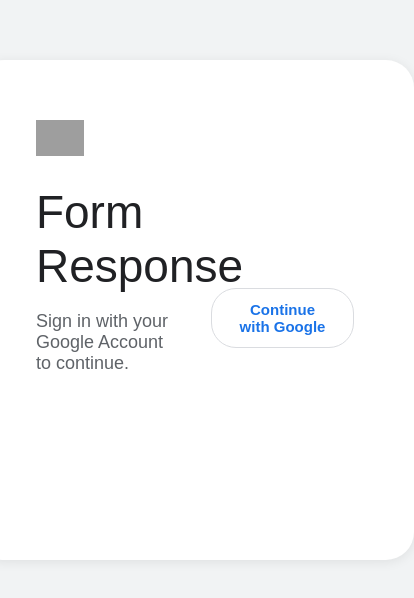
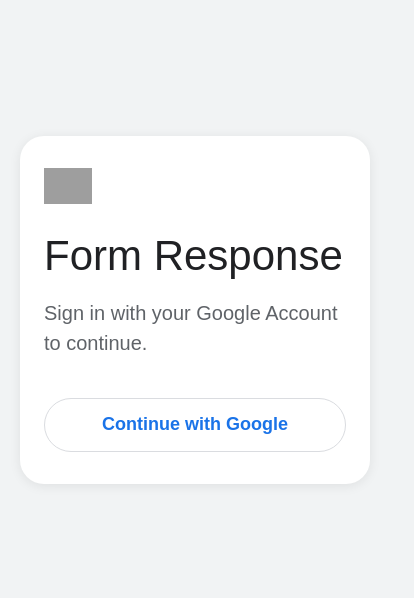
Before and after one commit to sinmay-046/pdf-tracker, a website built with Vite: page index.html in a window 390 px wide. Shown: the part 112-710 px from the top of the page, 414 px wide, since content can reach past the window. Built offline with nearby package versions, Linux system fonts and the light colour scheme; some packages are replaced by stand-ins of ours; grey boxes are pictures that could not be loaded.

Commit message:
Improve responsive mobile layout

```diff
--- a/src/style.css
+++ b/src/style.css
@@ -1,81 +1,119 @@
-* {
-  margin: 0;
-  padding: 0;
-  box-sizing: border-box;
-  font-family: Arial, Helvetica, sans-serif;
+*{
+    margin:0;
+    padding:0;
+    box-sizing:border-box;
+    font-family:Arial,Helvetica,sans-serif;
 }
 
-body {
-  background: #f1f3f4;
-  display: flex;
-  justify-content: center;
-  align-items: center;
-  min-height: 100vh;
+body{
+    background:#f1f3f4;
+    min-height:100vh;
+    display:flex;
+    justify-content:center;
+    align-items:center;
+    padding:20px;
 }
 
-#app {
-  width: 100%;
-  display: flex;
-  justify-content: center;
+#app{
+    width:100%;
+    display:flex;
+    justify-content:center;
 }
 
-.login-card {
-  background: white;
-  width: 900px;
-  min-height: 500px;
-  border-radius: 28px;
-  padding: 60px;
-  display: flex;
-  justify-content: space-between;
-  box-shadow: 0 2px 12px rgba(0,0,0,.08);
+.login-card{
+    background:#fff;
+    width:900px;
+    max-width:100%;
+    border-radius:28px;
+    padding:60px;
+    display:flex;
+    justify-content:space-between;
+    align-items:center;
+    gap:60px;
+    box-shadow:0 2px 12px rgba(0,0,0,.08);
 }
 
-.left {
-  width: 45%;
+.left{
+    flex:1;
 }
 
-.right {
-  width: 45%;
-  display: flex;
-  flex-direction: column;
-  justify-content: center;
+.right{
+    flex:1;
+    display:flex;
+    justify-content:center;
+    align-items:center;
 }
 
-.logo {
-  width: 48px;
-  margin-bottom: 25px;
+.logo{
+    width:48px;
+    margin-bottom:25px;
 }
 
-.title {
-  font-size: 46px;
-  font-weight: 400;
-  color: #202124;
-  margin-bottom: 18px;
+.title{
+    font-size:56px;
+    font-weight:400;
+    color:#202124;
+    line-height:1.1;
+    margin-bottom:18px;
 }
 
-.subtitle {
-  font-size: 18px;
-  color: #5f6368;
+.subtitle{
+    font-size:22px;
+    color:#5f6368;
+    line-height:1.5;
 }
 
-button {
-  margin-top: 35px;
-  padding: 12px 22px;
-  border: 1px solid #dadce0;
-  border-radius: 25px;
-  background: white;
-  color: #1a73e8;
-  font-size: 15px;
-  font-weight: 600;
-  cursor: pointer;
-  transition: .2s;
+button{
+    width:320px;
+    max-width:100%;
+    height:54px;
+    border-radius:28px;
+    border:1px solid #dadce0;
+    background:#fff;
+    color:#1a73e8;
+    font-size:18px;
+    font-weight:600;
+    cursor:pointer;
+    transition:.2s;
 }
 
-button:hover {
-  background: #f6f9fe;
+button:hover{
+    background:#f6f9fe;
 }
 
-#status {
-  margin-top: 20px;
-  color: red;
+#status{
+    margin-top:20px;
+    color:red;
 }
+
+/* ---------- Mobile ---------- */
+
+@media (max-width:768px){
+
+.login-card{
+
+    width:100%;
+    padding:32px 24px;
+    flex-direction:column;
+    gap:40px;
+    border-radius:24px;
+}
+
+.left,
+.right{
+    width:100%;
+}
+
+.title{
+    font-size:42px;
+}
+
+.subtitle{
+    font-size:20px;
+}
+
+button{
+    width:100%;
+}
+
+}
```
